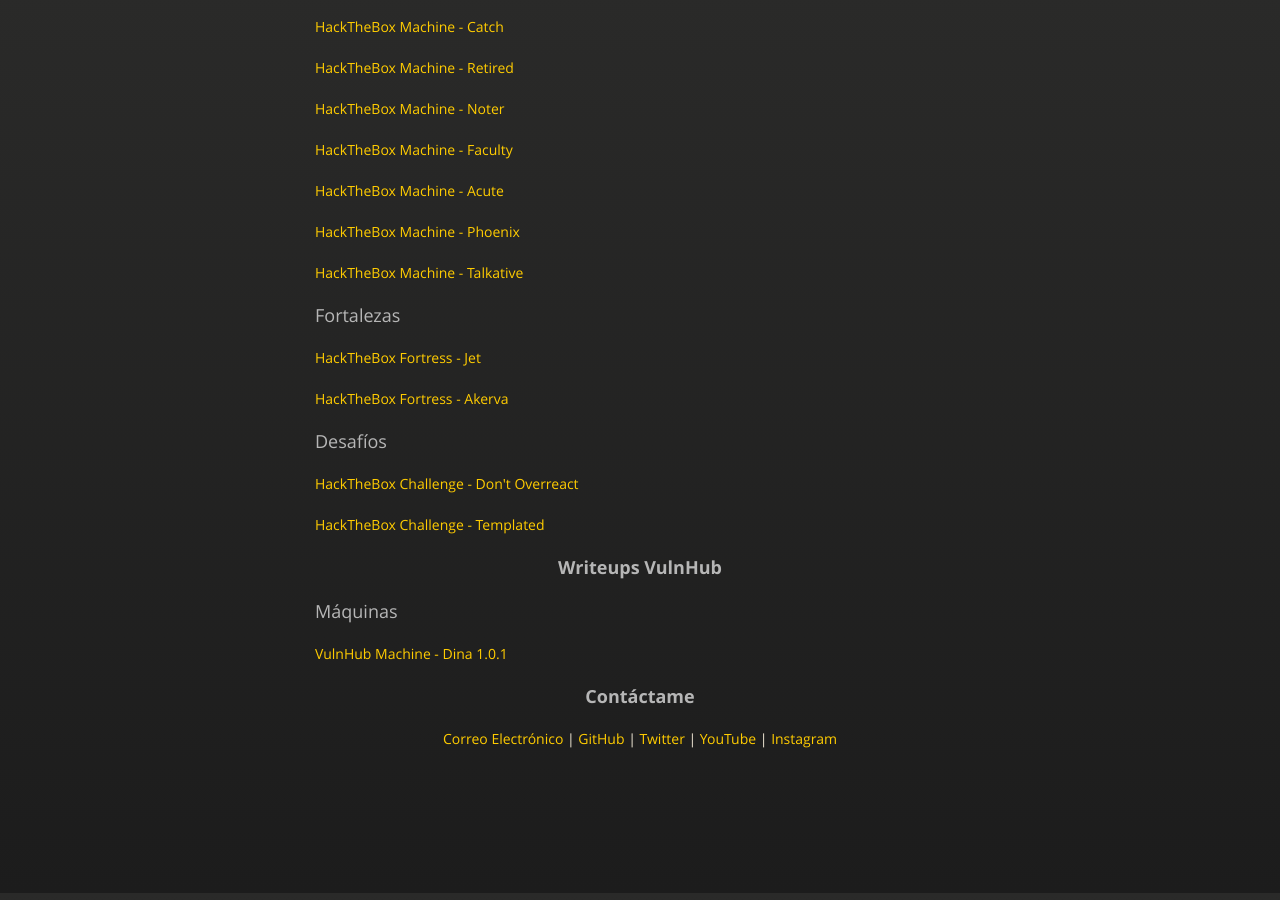
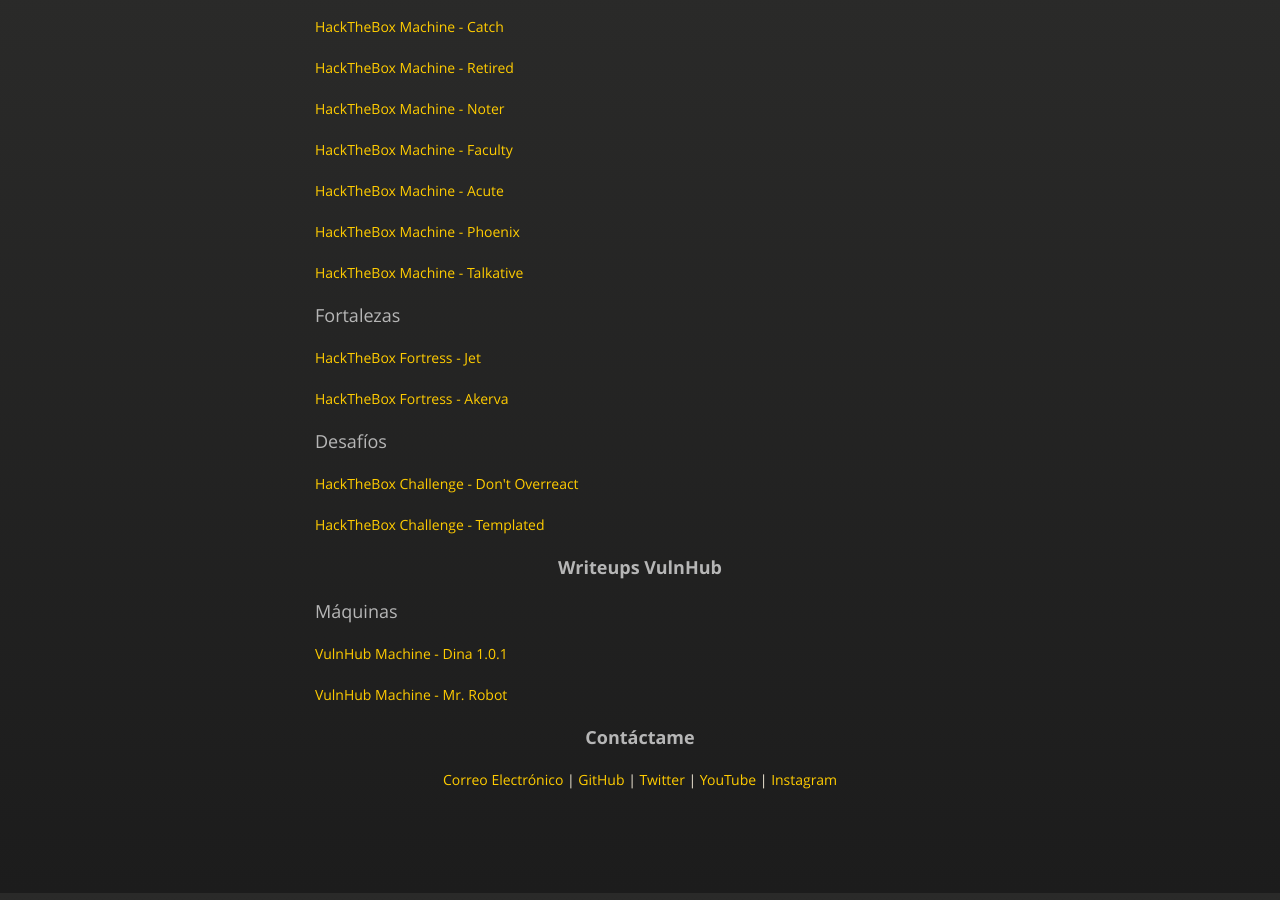
Before and after one commit to henryp911/gg-new.github.io, a Jekyll site: the page index.html, which Jekyll copies as it is, in a window 1280 px wide and 900 px high, scrolled down 907 px. Built offline with Jekyll 4.4.1, drawn with Linux system fonts in a browser that asks for light colours.

Commit message:
Update index.html

```diff
--- a/index.html
+++ b/index.html
@@ -71,6 +71,7 @@
 <center><p><h3><strong>Writeups VulnHub</strong></h3></p></center>
 <h3><p>Máquinas</p></h3>
 <p><a href="./vulnhub/dina 1.0.1/">VulnHub Machine - Dina 1.0.1</a></p>
+<p><a href="./vulnhub/mr. robot/">VulnHub Machine - Mr. Robot</a></p>
 
 <center><h3><p><strong>Contáctame</strong></p></h3>
 <p><a href="mailto: gatogamer1155@gmail.com">Correo Electrónico</a> |
```
